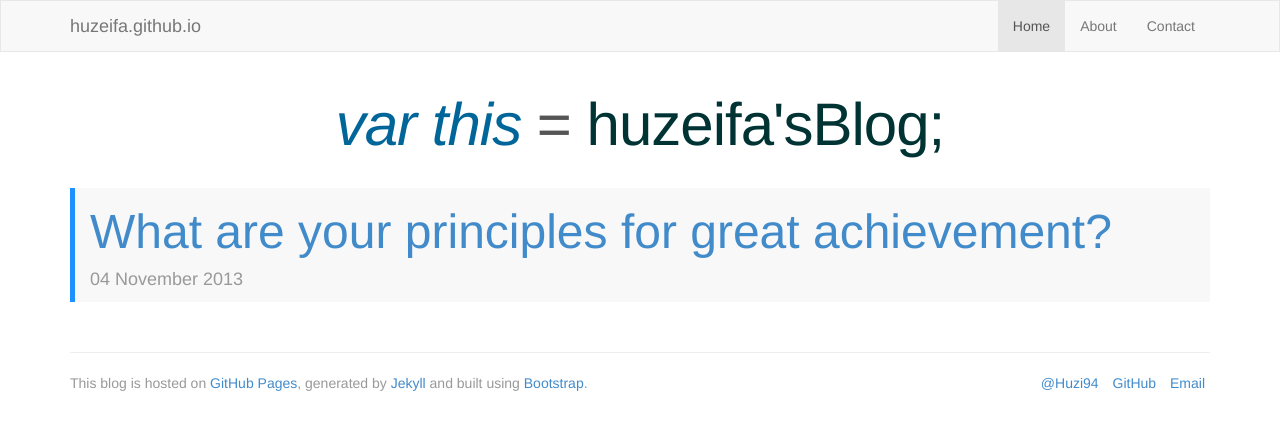
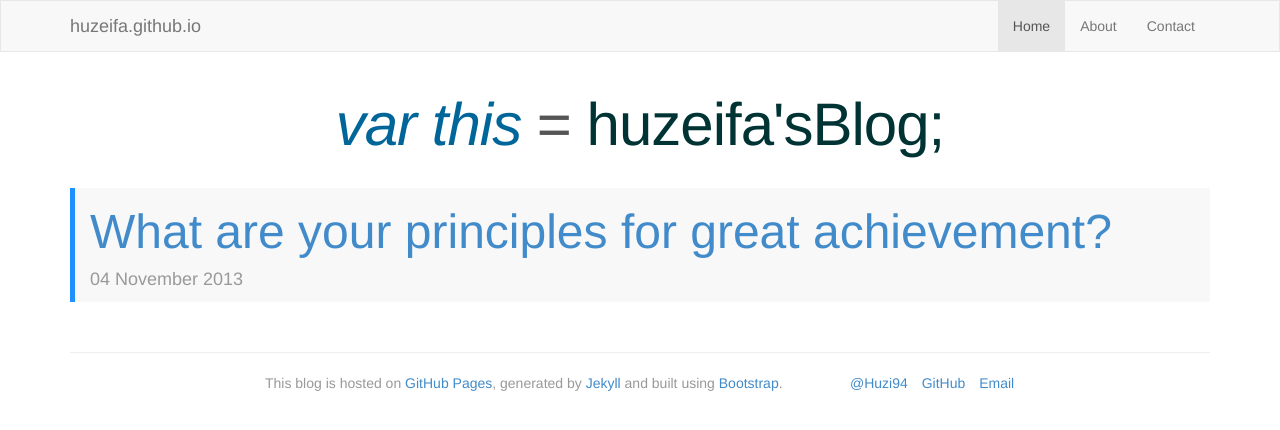
Before and after one commit to huzeifa-zz/huzeifa.github.io, a Jekyll site: the page built from index.html, in a window 1280 px wide. Shown: the top 430 px of the page. Built offline with Jekyll 4.4.1, drawn with Linux system fonts in a browser that asks for light colours; Markdown is read by kramdown in place of the engine named in the settings.

```diff
--- a/_layouts/default.html
+++ b/_layouts/default.html
@@ -31,11 +31,11 @@
 		<footer>
 		<hr>
 		<div class="row">
-			<div class="col-xs-12 col-md-8">
+			<div class="col-xs-12 col-md-6 col-md-offset-2">
 				<p class="text-muted">This blog is hosted on <a href="http://pages.github.com/">GitHub Pages</a>, generated by <a href="http://jekyllrb.com/">Jekyll</a> and built using <a href="http://getbootstrap.com/">Bootstrap</a>.</p>
 			</div>
-			<div class="col-xs-6 col-md-4">
-				<ul class="list-inline pull-right">
+			<div class="col-xs-12 col-md-4">
+				<ul class="list-inline">
 					<li><a href="http://twitter.com/Huzi94">@Huzi94</a></li>
 					<li><a href="http://github.com/huzeifa">GitHub</a></li>
 					<li><a href="mailto:huzeifa052@gmail.com">Email</a></li>
```
